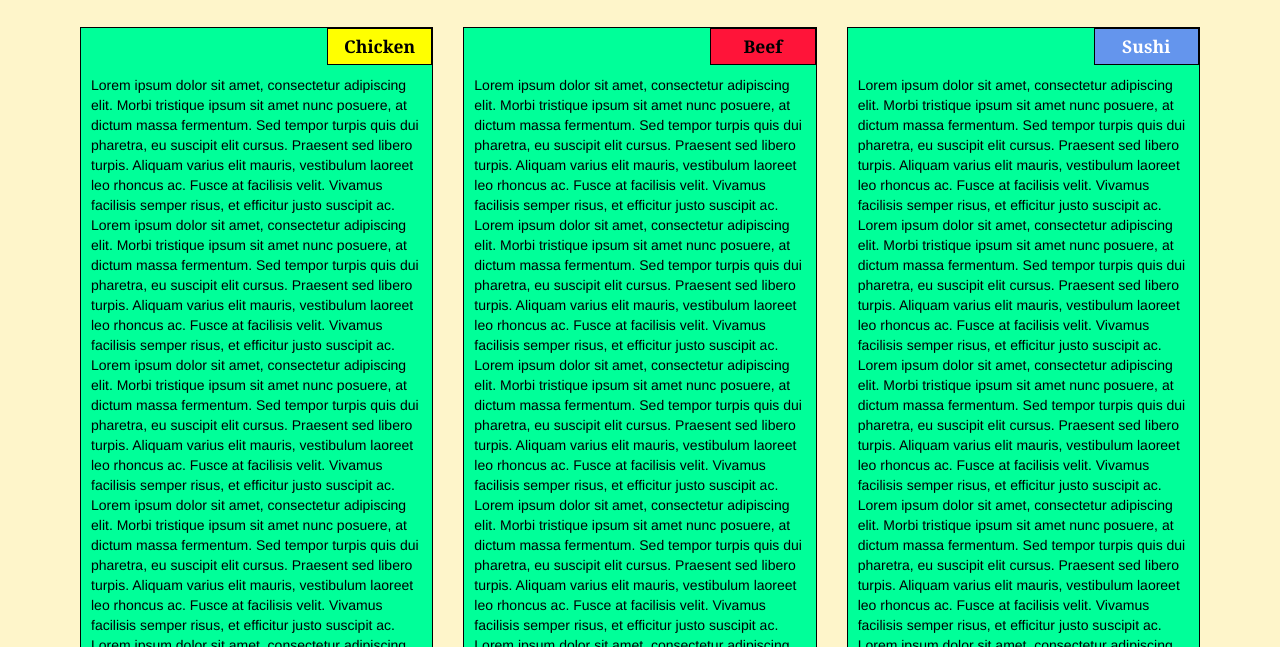
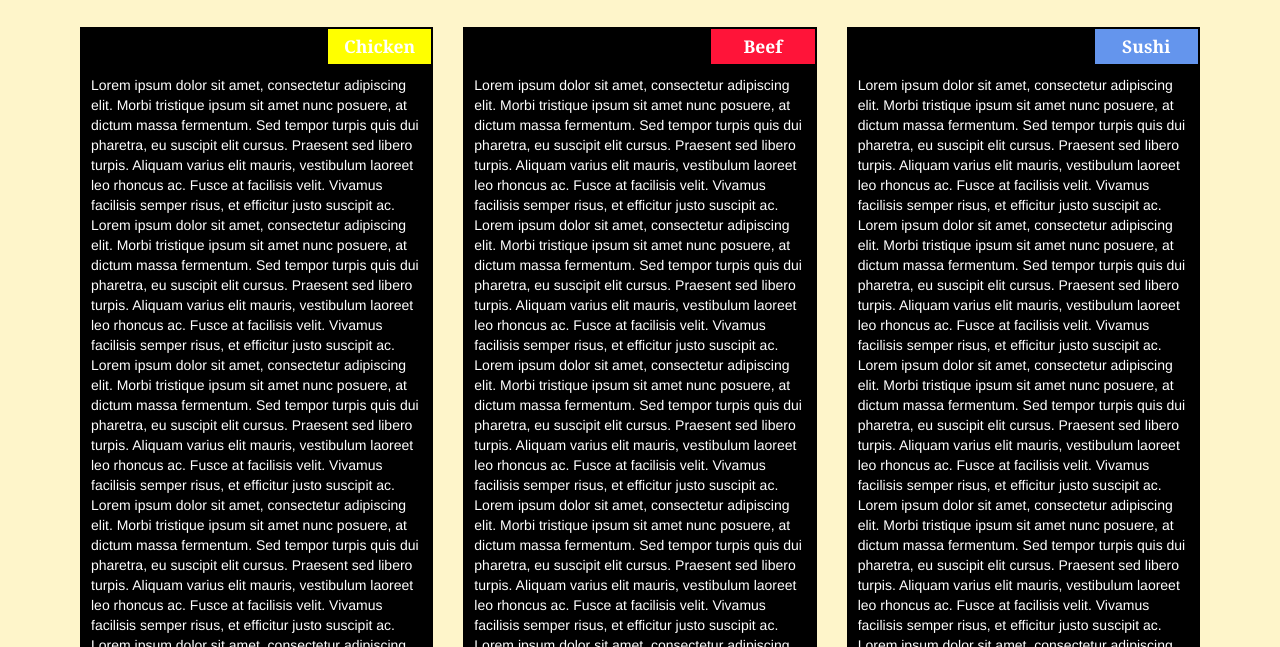
Before and after one commit to Elakiya21/module3sol, a plain HTML site: page index.html in a window 1280 px wide. Shown: the part 153-800 px from the top of the page. Drawn offline with Linux system fonts and the light colour scheme.

Commit message:
odule 3 sol

```diff
--- a/css/styles.css
+++ b/css/styles.css
@@ -64,7 +64,7 @@ section {
 
 	border:	1px solid black;
 
-	background-color: #00FF99;
+	background-color: black;
 
 	width: 100%;
 
@@ -72,7 +72,7 @@ section {
 
 	font-family: Helvetica;
 
-	color: black;
+	color: white;
 
 	position: relative;
 
```
